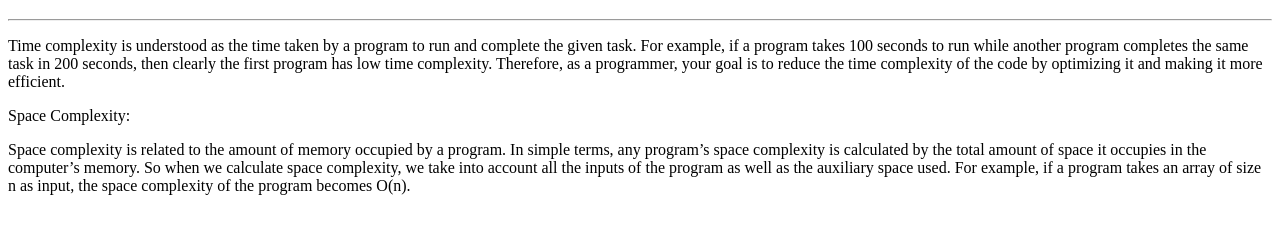
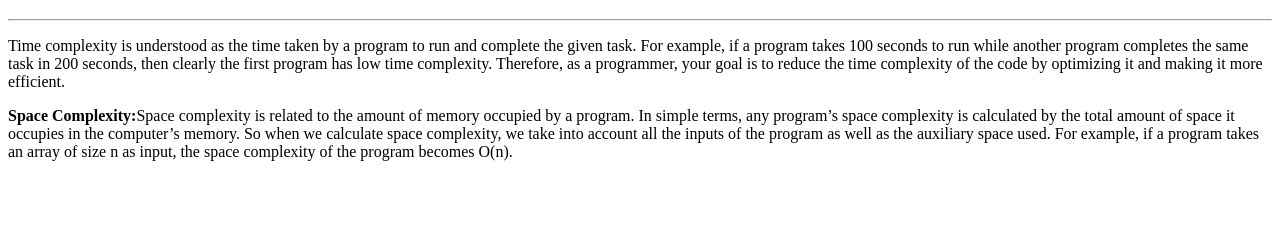
Before and after one commit to acciojob/time-and-space-complexity-gtejakrishna2000, a website: page main.html in a window 1280 px wide. Shown: the part 61-294 px from the top of the page. Drawn offline with Linux system fonts and the light colour scheme.

Commit message:
created a submission

```diff
--- a/main.html
+++ b/main.html
@@ -11,7 +11,7 @@
 	<h1>Time and Space Complexity</h1>
 	<hr>
 	<p>Time complexity is understood as the time taken by a program to run and complete the given task. For example, if a program takes 100 seconds to run while another program completes the same task in 200 seconds, then clearly the first program has low time complexity. Therefore, as a programmer, your goal is to reduce the time complexity of the code by optimizing it and making it more efficient.</p>
-	<span>Space Complexity:</span><p>Space complexity is related to the amount of memory occupied by a program. In simple terms, any program’s space complexity is calculated by the total amount of space it occupies in the computer’s memory. So when we calculate space complexity, we take into account all the inputs of the program as well as the auxiliary space used. For example, if a program takes an array of size n as input, the space complexity of the program becomes O(n).</p>
+	<p><b>Space Complexity:</b>Space complexity is related to the amount of memory occupied by a program. In simple terms, any program’s space complexity is calculated by the total amount of space it occupies in the computer’s memory. So when we calculate space complexity, we take into account all the inputs of the program as well as the auxiliary space used. For example, if a program takes an array of size n as input, the space complexity of the program becomes O(n).</p>
     <script type="text/javascript" src="./script.js">
 </script>
 
```
